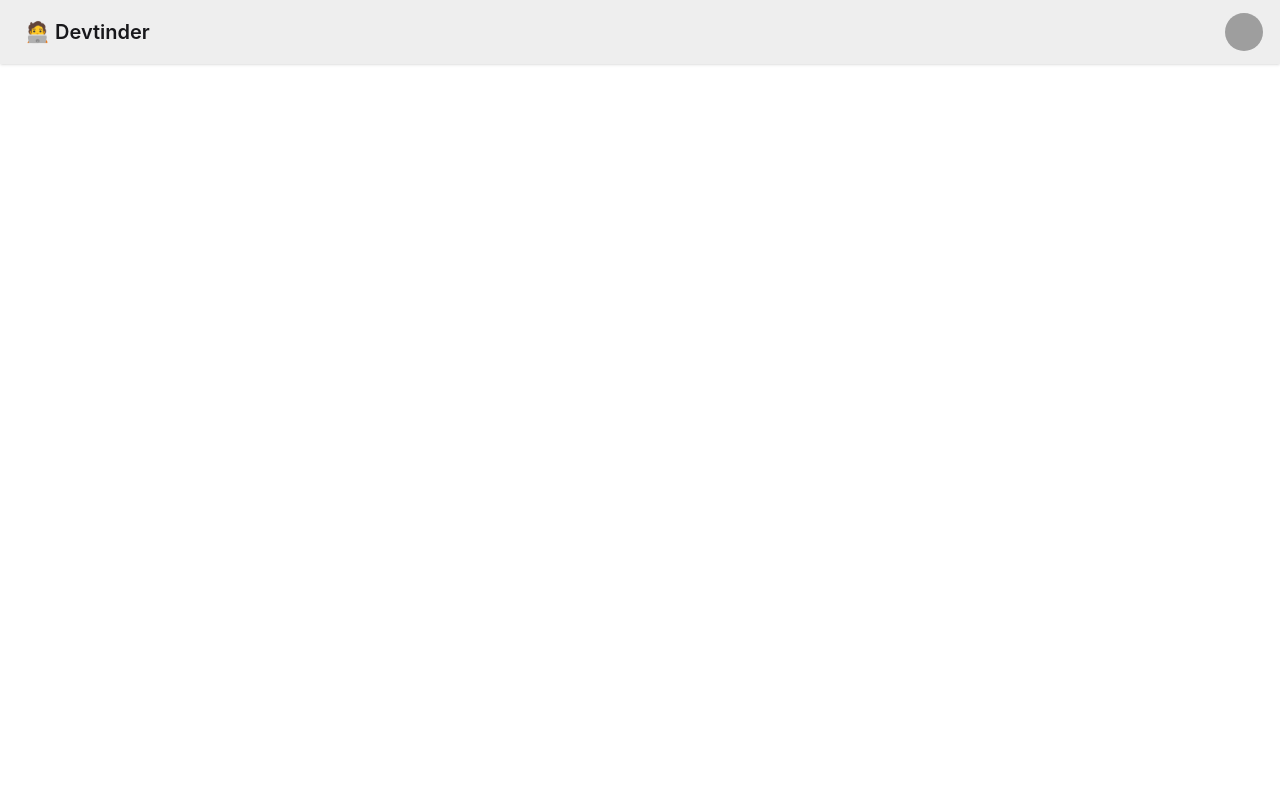
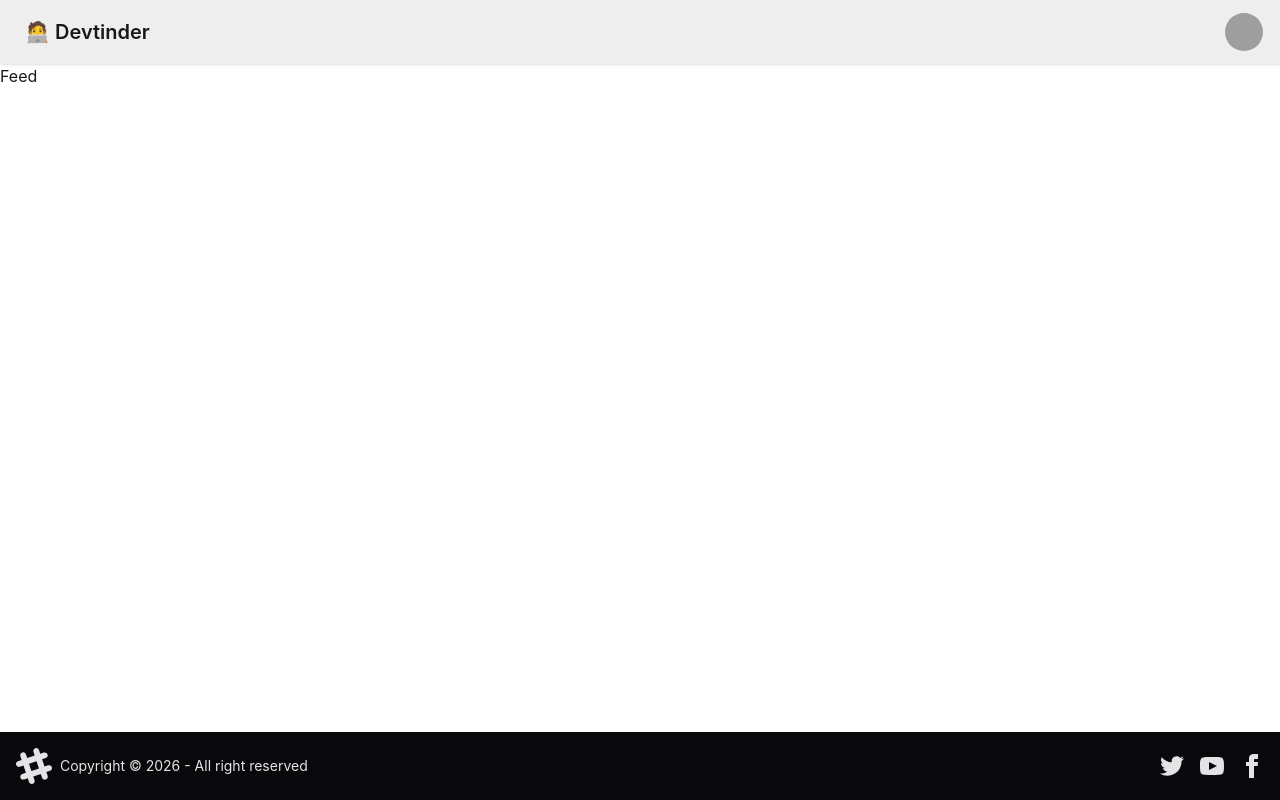
Before and after one commit to gurjung/devtinder-web, a React (Vite) app: page / in a window 1280 px wide. Built offline with nearby package versions, Linux system fonts and the light colour scheme; grey boxes are pictures that could not be loaded.

Commit message:
feat(routes): set up react-router and add base route components

```diff
--- a/package.json
+++ b/package.json
@@ -13,6 +13,7 @@
     "@tailwindcss/vite": "^4.3.3",
     "react": "^19.2.8",
     "react-dom": "^19.2.8",
+    "react-router-dom": "^7.18.4",
     "tailwindcss": "^4.3.3"
   },
   "devDependencies": {
--- a/src/App.tsx
+++ b/src/App.tsx
@@ -1,11 +1,23 @@
+import { BrowserRouter, Route, Routes } from "react-router-dom";
 import "./App.css";
-import Navbar from "./Navbar";
+import Body from "./components/body/Body";
+import Feed from "./components/feed/Feed";
+import Login from "./components/auth/login/Login";
+import Profile from "./components/profile/Profile";
+import Connections from "./components/connections/Connections";
 
 function App() {
   return (
-    <div className="text-3xl font-bold underline">
-      <Navbar />
-    </div>
+    <BrowserRouter basename="/">
+      <Routes>
+        <Route path="/" element={<Body />}>
+          <Route path="/" element={<Feed />} />
+          <Route path="/login" element={<Login />} />
+          <Route path="/profile" element={<Profile />} />
+          <Route path="/connections" element={<Connections />} />
+        </Route>
+      </Routes>
+    </BrowserRouter>
   );
 }
 
--- /dev/null
+++ b/src/components/auth/login/Login.tsx
@@ -0,0 +1,7 @@
+import React from "react";
+
+const Login = () => {
+  return <div>Login</div>;
+};
+
+export default Login;
--- /dev/null
+++ b/src/components/body/Body.tsx
@@ -0,0 +1,15 @@
+import { Outlet } from "react-router-dom";
+import Navbar from "../../Navbar";
+import Footer from "../footer/Footer";
+
+const Body = () => {
+  return (
+    <>
+      <Navbar />
+      <Outlet />
+      <Footer />
+    </>
+  );
+};
+
+export default Body;
--- /dev/null
+++ b/src/components/connections/Connections.tsx
@@ -0,0 +1,7 @@
+import React from "react";
+
+const Connections = () => {
+  return <div>Connections</div>;
+};
+
+export default Connections;
--- /dev/null
+++ b/src/components/feed/Feed.tsx
@@ -0,0 +1,5 @@
+const Feed = () => {
+  return <div>Feed</div>;
+};
+
+export default Feed;
--- /dev/null
+++ b/src/components/footer/Footer.tsx
@@ -0,0 +1,62 @@
+import React from "react";
+
+const Footer = () => {
+  return (
+    <footer className="bg-base-300 footer sm:footer-horizontal bg-neutral text-neutral-content items-center p-4 fixed bottom-0">
+      <aside className="grid-flow-col items-center">
+        <svg
+          width="36"
+          height="36"
+          viewBox="0 0 24 24"
+          xmlns="http://www.w3.org/2000/svg"
+          fillRule="evenodd"
+          clipRule="evenodd"
+          className="fill-current"
+        >
+          <path d="M22.672 15.226l-2.432.811.841 2.515c.33 1.019-.209 2.127-1.23 2.456-1.15.325-2.148-.321-2.463-1.226l-.84-2.518-5.013 1.677.84 2.517c.391 1.203-.434 2.542-1.831 2.542-.88 0-1.601-.564-1.86-1.314l-.842-2.516-2.431.809c-1.135.328-2.145-.317-2.463-1.229-.329-1.018.211-2.127 1.231-2.456l2.432-.809-1.621-4.823-2.432.808c-1.355.384-2.558-.59-2.558-1.839 0-.817.509-1.582 1.327-1.846l2.433-.809-.842-2.515c-.33-1.02.211-2.129 1.232-2.458 1.02-.329 2.13.209 2.461 1.229l.842 2.515 5.011-1.677-.839-2.517c-.403-1.238.484-2.553 1.843-2.553.819 0 1.585.509 1.85 1.326l.841 2.517 2.431-.81c1.02-.33 2.131.211 2.461 1.229.332 1.018-.21 2.126-1.23 2.456l-2.433.809 1.622 4.823 2.433-.809c1.242-.401 2.557.484 2.557 1.838 0 .819-.51 1.583-1.328 1.847m-8.992-6.428l-5.01 1.675 1.619 4.828 5.011-1.674-1.62-4.829z"></path>
+        </svg>
+        <p>Copyright © {new Date().getFullYear()} - All right reserved</p>
+      </aside>
+      <nav className="grid-flow-col gap-4 md:place-self-center md:justify-self-end">
+        <a>
+          <svg
+            aria-label="Twitter"
+            xmlns="http://www.w3.org/2000/svg"
+            width="24"
+            height="24"
+            viewBox="0 0 24 24"
+            className="fill-current"
+          >
+            <path d="M24 4.557c-.883.392-1.832.656-2.828.775 1.017-.609 1.798-1.574 2.165-2.724-.951.564-2.005.974-3.127 1.195-.897-.957-2.178-1.555-3.594-1.555-3.179 0-5.515 2.966-4.797 6.045-4.091-.205-7.719-2.165-10.148-5.144-1.29 2.213-.669 5.108 1.523 6.574-.806-.026-1.566-.247-2.229-.616-.054 2.281 1.581 4.415 3.949 4.89-.693.188-1.452.232-2.224.084.626 1.956 2.444 3.379 4.6 3.419-2.07 1.623-4.678 2.348-7.29 2.04 2.179 1.397 4.768 2.212 7.548 2.212 9.142 0 14.307-7.721 13.995-14.646.962-.695 1.797-1.562 2.457-2.549z"></path>
+          </svg>
+        </a>
+        <a>
+          <svg
+            aria-label="YouTube"
+            xmlns="http://www.w3.org/2000/svg"
+            width="24"
+            height="24"
+            viewBox="0 0 24 24"
+            className="fill-current"
+          >
+            <path d="M19.615 3.184c-3.604-.246-11.631-.245-15.23 0-3.897.266-4.356 2.62-4.385 8.816.029 6.185.484 8.549 4.385 8.816 3.6.245 11.626.246 15.23 0 3.897-.266 4.356-2.62 4.385-8.816-.029-6.185-.484-8.549-4.385-8.816zm-10.615 12.816v-8l8 3.993-8 4.007z"></path>
+          </svg>
+        </a>
+        <a>
+          <svg
+            aria-label="Facebook"
+            xmlns="http://www.w3.org/2000/svg"
+            width="24"
+            height="24"
+            viewBox="0 0 24 24"
+            className="fill-current"
+          >
+            <path d="M9 8h-3v4h3v12h5v-12h3.642l.358-4h-4v-1.667c0-.955.192-1.333 1.115-1.333h2.885v-5h-3.808c-3.596 0-5.192 1.583-5.192 4.615v3.385z"></path>
+          </svg>
+        </a>
+      </nav>
+    </footer>
+  );
+};
+
+export default Footer;
--- /dev/null
+++ b/src/components/profile/Profile.tsx
@@ -0,0 +1,7 @@
+import React from "react";
+
+const Profile = () => {
+  return <div>Profile</div>;
+};
+
+export default Profile;
```
Also changed, not shown: 1 other file (tests, documents, lock files or other folders).
